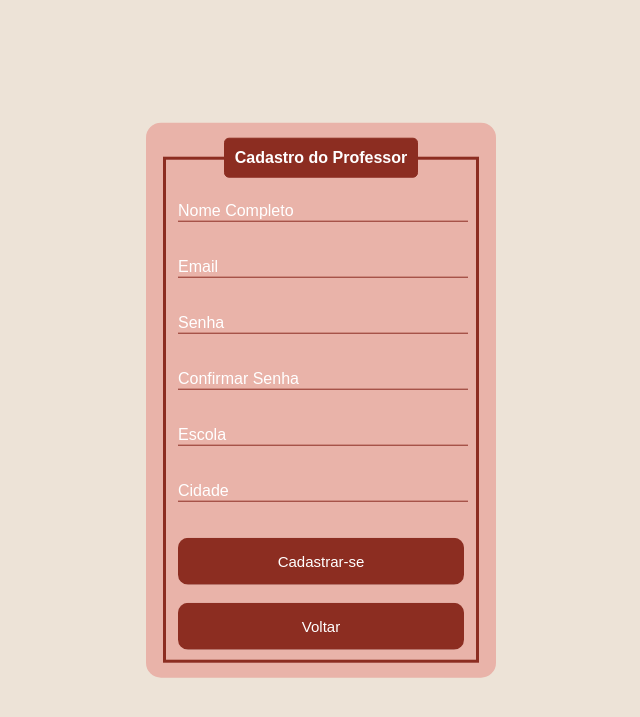
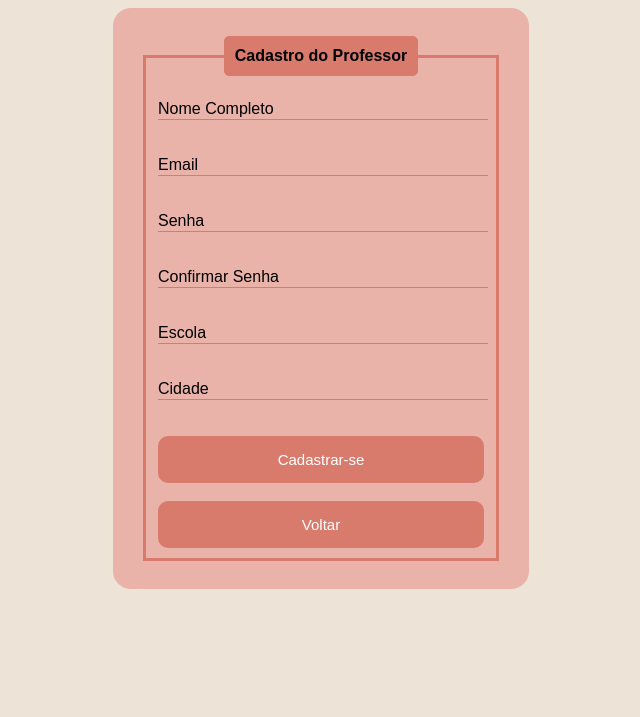
Before and after one commit to laragrossi/TCC---biblioteca-digital, a PHP site: page /cadastroprof.php in a window 1280 px wide. Shown: the top 717 px of the page, without its empty margins (319-959 px from the left). Run offline with PHP 8.4, Linux system fonts and the light colour scheme.

Commit message:
Atualização
.

```diff
--- a/biblioteca-digital-tcc/cadastrolivros.php
+++ b/biblioteca-digital-tcc/cadastrolivros.php
@@ -10,7 +10,7 @@
 </head>
 <body>
     <!-- Caixa central -->
-    <div class="box">
+    <div class="login-card">
         <!-- Formulário de cadastro -->
         <form action="controladores/cadastro.php" method="POST">
             <fieldset>
--- a/biblioteca-digital-tcc/cadastroprof.css
+++ b/biblioteca-digital-tcc/cadastroprof.css
@@ -4,30 +4,27 @@
             background-image: linear-gradient(to right, #ede3d7,#ede3d7); /* Fundo com gradiente */
         }
 
-        /* Caixa central do formulário */
-        .box{
-            color: white; /* Cor do texto */
-            position: absolute;
-            top: 50%;
-            left: 50%;
-            transform: translate(-50%,-50%); /* Centraliza a caixa na tela */
-            background-color: #e9b3a9; /* Fundo semi-transparente */
-            padding: 15px;
-            border-radius: 15px; /* Bordas arredondadas */
-            width: 25%; /* Largura da caixa */
+        /* Caixa do login */
+        .login-card {
+        background-color: #e9b3a9;
+        border-radius: 18px; /* Cantos arredondados */
+        padding: 28px 28px 28px; /* Espaçamento interno */
+        width: 360px;
+        max-width: 94vw; /* Largura máxima */
+        margin: auto;/
         }
 
         /* Borda do formulário */
         fieldset{
-            border: 3px solid #8c2d21; /* Borda */
+            border: 3px solid #d87b6d; /* Borda */
         }
 
         /* Título dentro da borda */
         legend{
-            border: 1px solid #8c2d21;
+            border: 1px solid #d87b6d;
             padding: 10px;
             text-align: center;
-            background-color: #8c2d21;
+            background-color: #d87b6d;
             border-radius: 5px;
         }
 
@@ -40,7 +37,7 @@
         .inputUser{
             background: none; /* Sem fundo */
             border: none; /* Sem borda */
-            border-bottom: 1px solid #8c2d21; /* Apenas linha inferior */
+            border-bottom: 1px solid #d87b6d; /* Apenas linha inferior */
             outline: none; /* Remove a borda padrão ao clicar */
             color: white;
             font-size: 15px;
@@ -62,12 +59,12 @@
         .inputUser:valid ~ .labelInput{
             top: -20px;
             font-size: 12px;
-            color: #8c2d21;
+            color: #d87b6d;
         }
 
         /* Botão de envio */
        .btn{
-            background-image: linear-gradient(to right,#8c2d21, #8c2d21);
+            background-image: linear-gradient(to right,#d87b6d, #d87b6d);
             width: 100%;
             border: none;
             padding: 15px;
@@ -79,5 +76,5 @@
 
         /* Efeito hover no botão */
         .btn:hover{
-            background-image: linear-gradient(to right,#db8a80, #db8a80);
+            background-image: linear-gradient(to right,#8c2d21, #8c2d21);
         }
--- a/biblioteca-digital-tcc/cadastroprof.php
+++ b/biblioteca-digital-tcc/cadastroprof.php
@@ -52,7 +52,7 @@
     </head>
 <body>
     <!-- Caixa central -->
-    <div class="box">
+    <div class="login-card">
         <!-- Formulário de cadastro -->
         <form action="controladores/cadastro.php" method="POST">
             <fieldset>
```
Also changed, not shown: biblioteca-digital-tcc/cadastrolivros.css (+8 -12 lines).
